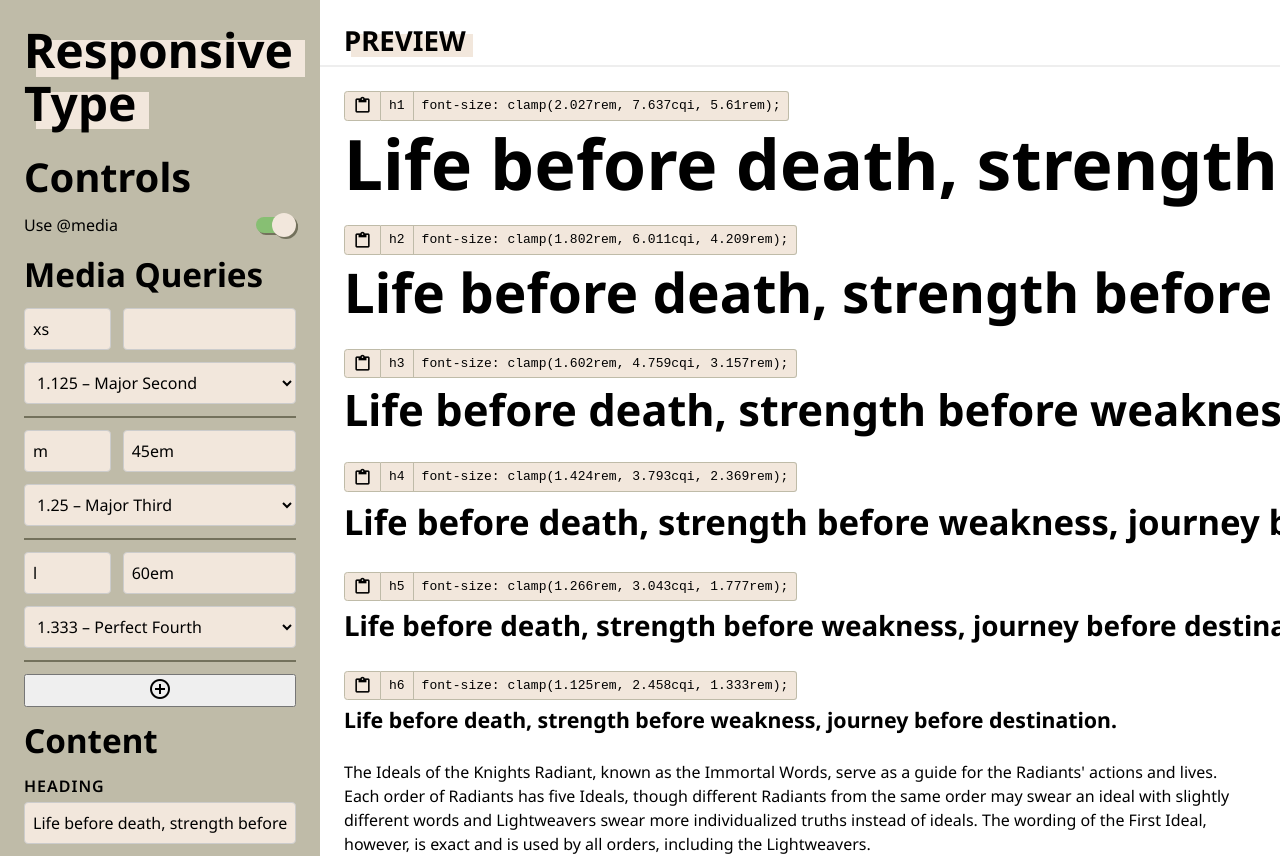
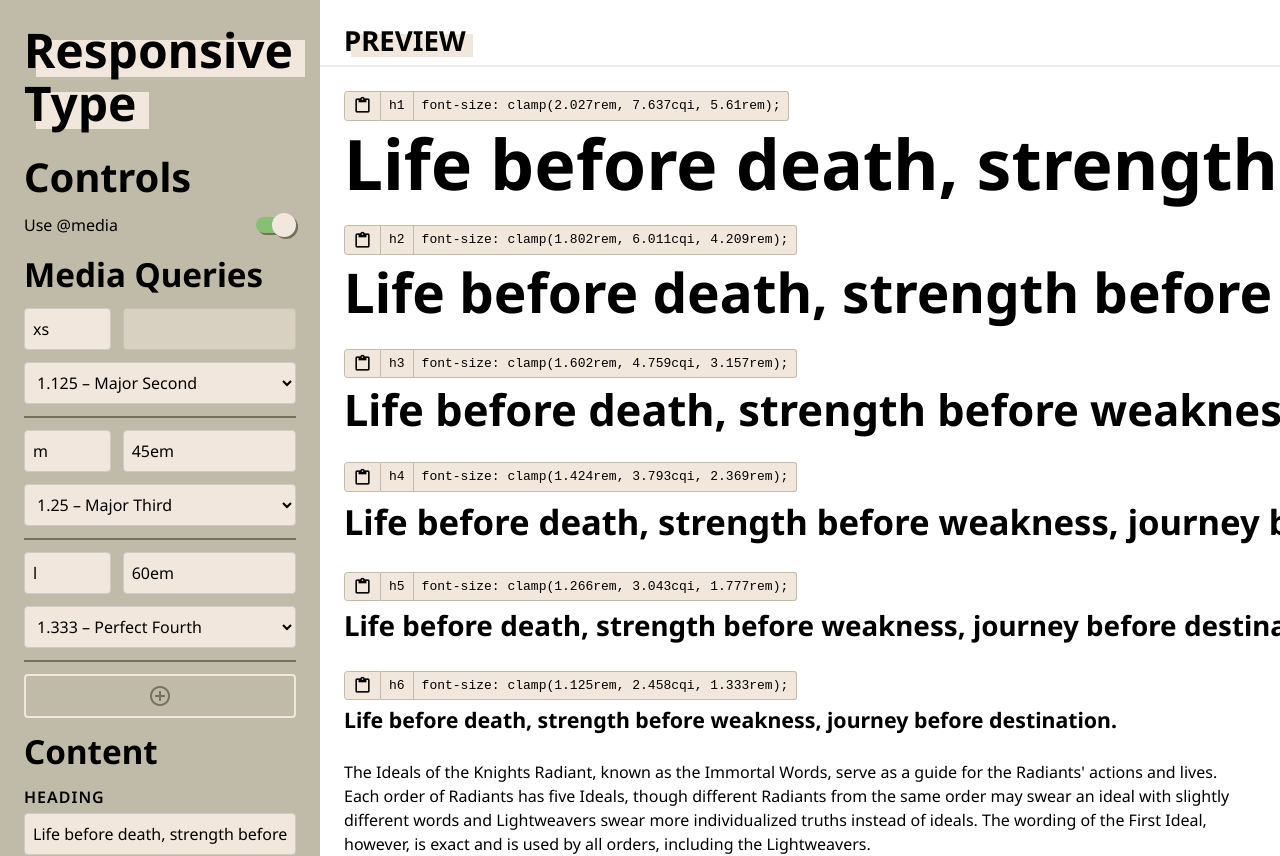
Before and after one commit to arobillard/responsive-type, a Next.js app: page / in a window 1280 px wide. Shown: the top 856 px of the page. Built offline with nearby package versions, Linux system fonts and the light colour scheme.

Commit message:
Swap in Button component

```diff
--- a/src/app/components/Controls/Controls.jsx
+++ b/src/app/components/Controls/Controls.jsx
@@ -3,6 +3,7 @@ import 'material-symbols';
 import controls from './controls.module.css';
 import Switch from '../inputs/Switch/Switch';
 import ScreenReaderText from '../accessibility/ScreenReaderText/ScreenReaderText';
+import Button from '../Button/Button';
 
 const scaleOptions = [
   { value: 1.067, label: 'Minor Second' },
@@ -94,6 +95,7 @@ export default function Controls({
                 id={`min-width-${i}`}
                 name={`min-width-${i}`}
                 value={minWidth}
+                disabled={i === 0}
               />
 
               <label htmlFor={`scale-${i}`} className="srt">
@@ -113,12 +115,12 @@ export default function Controls({
               </select>
             </div>
           ))}
-          <button>
+          <Button secondary outline>
             <i className="material-symbols-outlined" aria-hidden="true">
               add_circle
             </i>
             <ScreenReaderText>Add scale</ScreenReaderText>
-          </button>
+          </Button>
         </>
       ) : (
         <>
```
